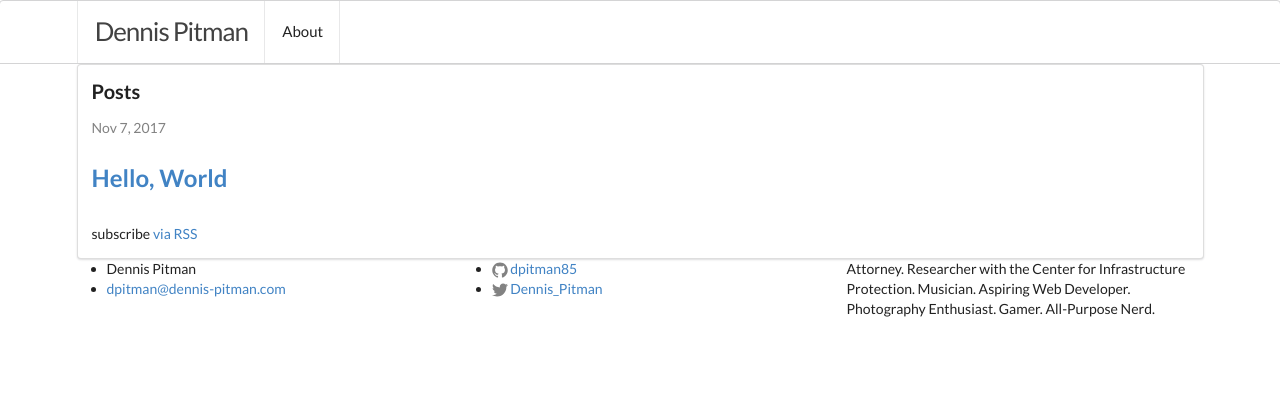
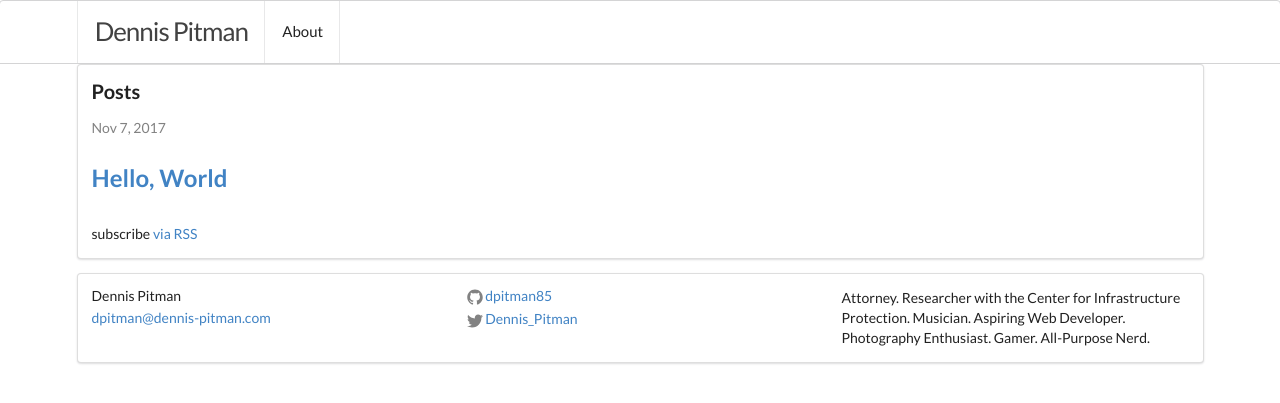
Before and after one commit to dpitman85/dpitman85.github.io, a Jekyll site: the page built from index.html, in a window 1280 px wide. Shown: the top 403 px of the page. Built offline with Jekyll 4.4.1, drawn with Linux system fonts in a browser that asks for light colours.

Commit message:
Update footer to use grid.

```diff
--- a/_includes/footer.html
+++ b/_includes/footer.html
@@ -1,27 +1,27 @@
 <footer>
   <div class="ui container">
-    <div class="ui equal width grid">
+    <div class="ui equal width grid segment">
       <div class="column">
-        <ul>
-          <li>{{ site.title }}</li>
-          <li><a href="mailto:{{ site.email }}">{{ site.email }}</a></li>
-        </ul>
+        <div class="ui list">
+          <div class="item">{{ site.title }}</div>
+          <div class="item"><a href="mailto:{{ site.email }}">{{ site.email }}</a></div>
+        </div>
       </div>
 
       <div class="column">
-        <ul>
+        <div class="ui list">
           {% if site.github_username %}
-          <li>
+          <div class="item">
             {% include icon-github.html username=site.github_username %}
-          </li>
+          </div>
           {% endif %}
 
           {% if site.twitter_username %}
-          <li>
+          <div class="item">
             {% include icon-twitter.html username=site.twitter_username %}
-          </li>
+          </div>
           {% endif %}
-        </ul>
+        </div>
       </div>
 
       <div class="column">
```
